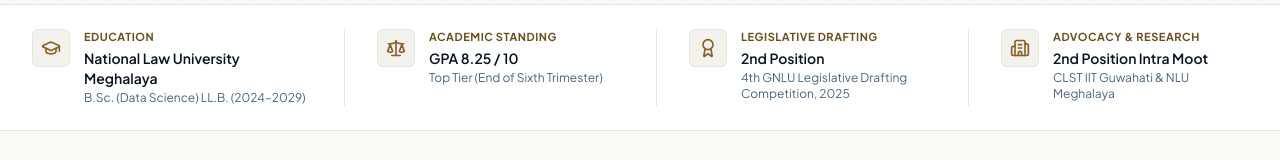
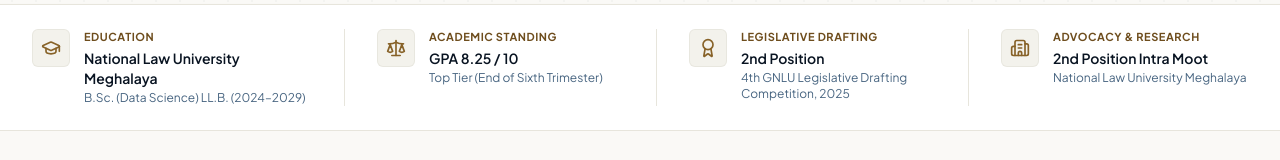
Before and after one commit to mohdahsanx/mohd-ahsan-portfolio, a React (Vite) app: page / in a window 1280 px wide. Shown: the part 755-915 px from the top of the page. Built offline with nearby package versions, Linux system fonts and the light colour scheme; no server answers.

Commit message:
fix: update Intra Moot credibility card to reference NLU Meghalaya only

```diff
--- a/src/data/portfolioData.ts
+++ b/src/data/portfolioData.ts
@@ -39,7 +39,7 @@
   {
     label: "Advocacy & Research",
     value: "2nd Position Intra Moot",
-    detail: "CLST IIT Guwahati & NLU Meghalaya"
+    detail: "National Law University Meghalaya"
   }
 ];
 
```
Also changed, not shown: 1 other file (tests, documents, lock files or other folders).
